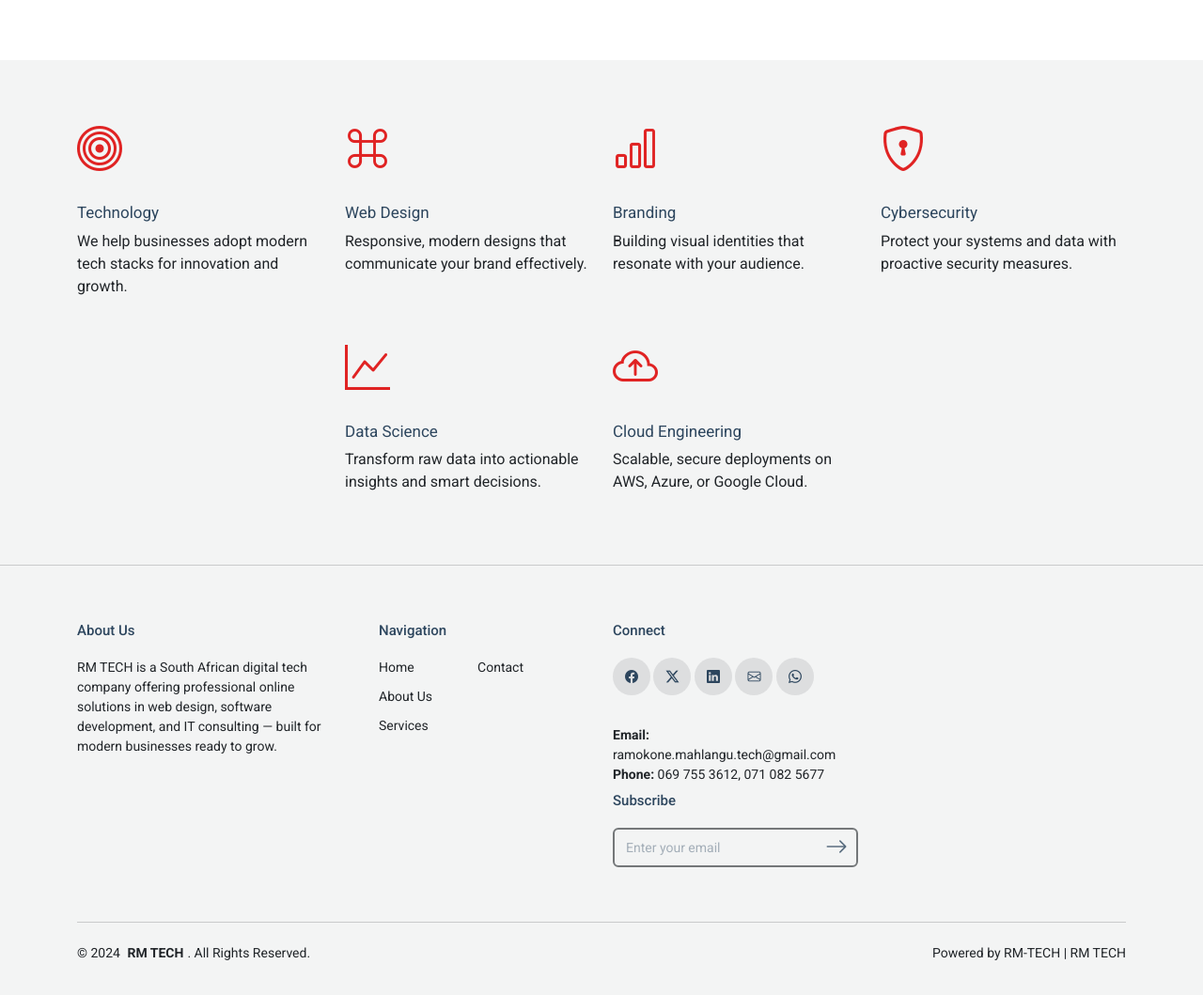
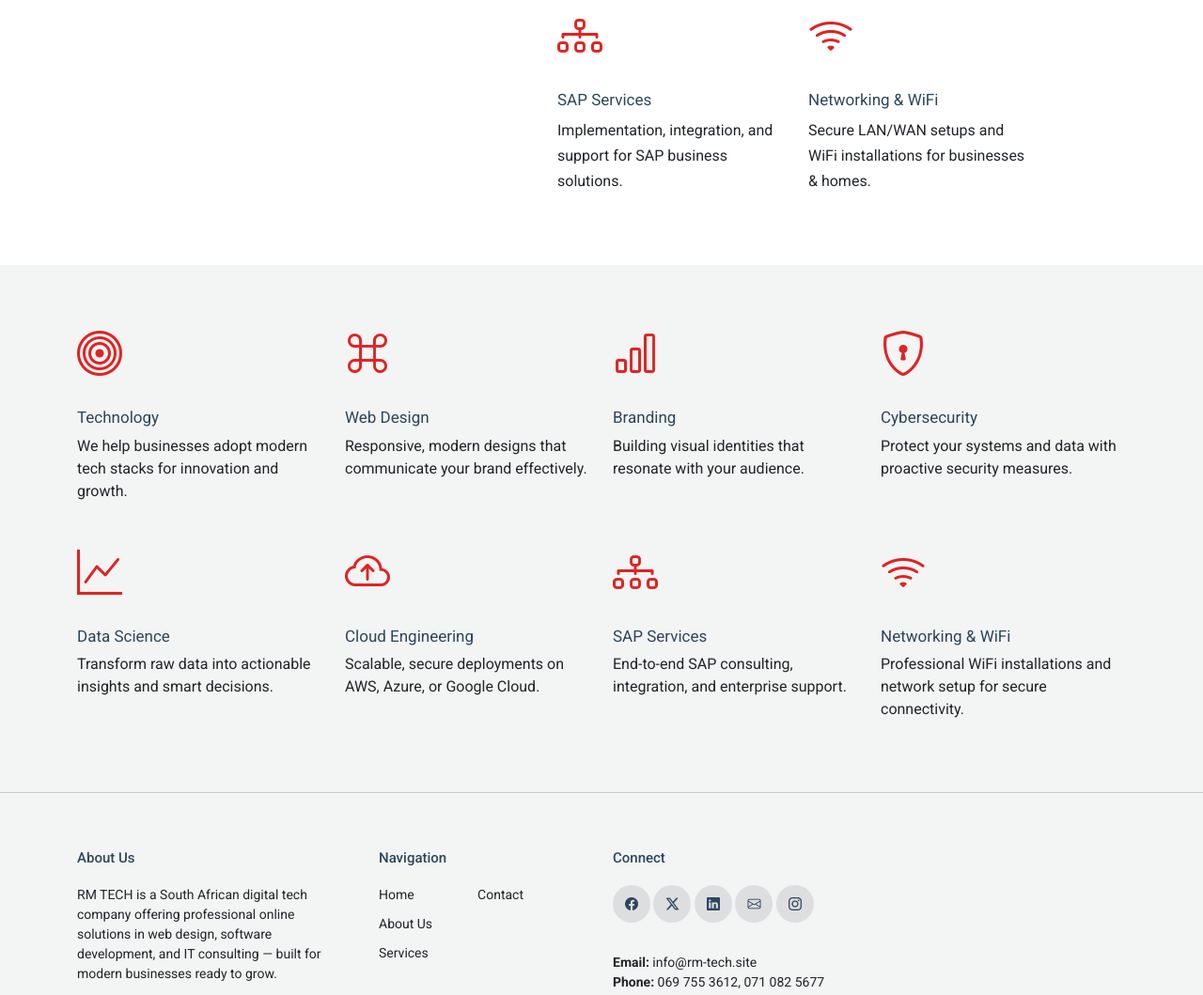
Before and after one commit to Phaswane-Ramokone-Rams/RM-TECH-WEBSITE, a plain HTML site: page services.html in a window 1280 px wide. Shown: the part 877-1936 px from the top of the page at 94% size. Drawn offline with Linux system fonts and the light colour scheme.

Commit message:
Updated about, contact, index, and services pages with new content

```diff
--- a/services.html
+++ b/services.html
@@ -67,7 +67,6 @@
         </nav>
       </div>
     </div><!-- End Page Title -->
-
    <!-- Services 2 Section -->
 <section id="services-2" class="services-2 section">
   <div class="container">
@@ -163,6 +162,32 @@
             </div>
           </div>
 
+          <!-- Added SAP Services -->
+          <div class="col-6 col-sm-6 col-md-6 col-lg-6">
+            <div class="services-item" data-aos="fade-up" data-aos-delay="600">
+              <div class="services-icon">
+                <i class="bi bi-diagram-3"></i>
+              </div>
+              <div>
+                <h3>SAP Services</h3>
+                <p>Implementation, integration, and support for SAP business solutions.</p>
+              </div>
+            </div>
+          </div>
+
+          <!-- Added Networking & WiFi Installation -->
+          <div class="col-6 col-sm-6 col-md-6 col-lg-6">
+            <div class="services-item" data-aos="fade-up" data-aos-delay="700">
+              <div class="services-icon">
+                <i class="bi bi-wifi"></i>
+              </div>
+              <div>
+                <h3>Networking & WiFi</h3>
+                <p>Secure LAN/WAN setups and WiFi installations for businesses & homes.</p>
+              </div>
+            </div>
+          </div>
+
         </div>
       </div>
     </div>
@@ -248,11 +273,36 @@
         </div>
       </div>
 
+      <!-- Added SAP -->
+      <div class="col-lg-3">
+        <div class="services-item" data-aos="fade-up" data-aos-delay="600">
+          <div class="services-icon">
+            <i class="bi bi-diagram-3"></i>
+          </div>
+          <div>
+            <h3>SAP Services</h3>
+            <p>End-to-end SAP consulting, integration, and enterprise support.</p>
+          </div>
+        </div>
+      </div>
+
+      <!-- Added Networking & WiFi -->
+      <div class="col-lg-3">
+        <div class="services-item" data-aos="fade-up" data-aos-delay="700">
+          <div class="services-icon">
+            <i class="bi bi-wifi"></i>
+          </div>
+          <div>
+            <h3>Networking & WiFi</h3>
+            <p>Professional WiFi installations and network setup for secure connectivity.</p>
+          </div>
+        </div>
+      </div>
+
     </div>
   </div>
 </section>
 <!-- /Services Section -->
-
 
   </main>
 
@@ -290,17 +340,18 @@
         <div class="widget">
           <h3 class="widget-heading">Connect</h3>
           <ul class="list-unstyled social-icons light mb-3">
-            <li><a href="#"><span class="bi bi-facebook"></span></a></li>
-            <li><a href="#"><span class="bi bi-twitter-x"></span></a></li>
+            <li><a href="https://www.facebook.com/people/RM-Tech/61578610893059/"><span class="bi bi-facebook"></span></a></li>
+            <li><a href="https://x.com/RMTech395358"><span class="bi bi-twitter-x"></span></a></li>
             <li><a href="#"><span class="bi bi-linkedin"></span></a></li>
-            <li><a href="mailto:ramokone.mahlangu.tech@gmail.com"><span class="bi bi-envelope"></span></a></li>
-            <li><a href="#"><span class="bi bi-whatsapp"></span></a></li>
+            <li><a href="mailto:info@rm-tech.site"><span class="bi bi-envelope"></span></a></li>
+            <li><a href="https://www.instagram.com/ramokone.mahlangu.tech/"><span class="bi bi-instagram"></span></a></li>
           </ul>
           <p class="mb-2">
-            <strong>Email:</strong> <a href="mailto:ramokone.mahlangu.tech@gmail.com">ramokone.mahlangu.tech@gmail.com</a><br>
+            <strong>Email:</strong> <a href="mailto:info@rm-tech.site">info@rm-tech.site</a><br>
             <strong>Phone:</strong> <a href="tel:+27697553612">069 755 3612</a>, <a href="tel:+27710825677">071 082 5677</a>
           </p>
         </div>
+
 
         <!-- Subscribe -->
         <div class="widget">
```
Also changed, not shown: about.html (+34 -6 lines), contact.html (+8 -7 lines), index.html (+33 -6 lines).
